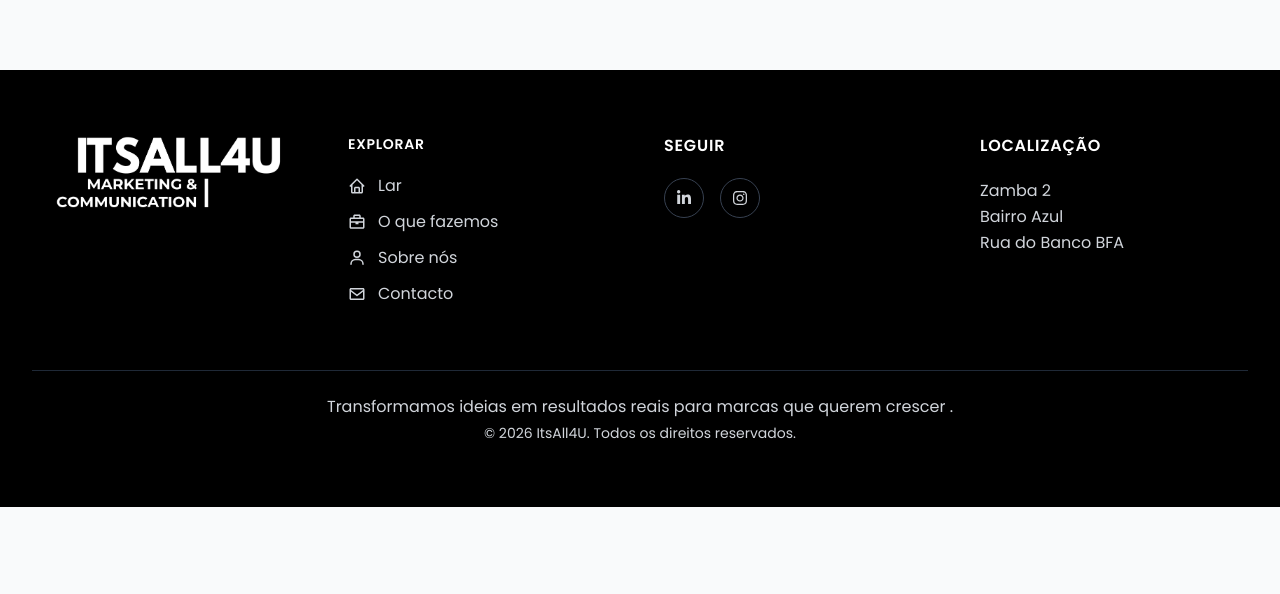
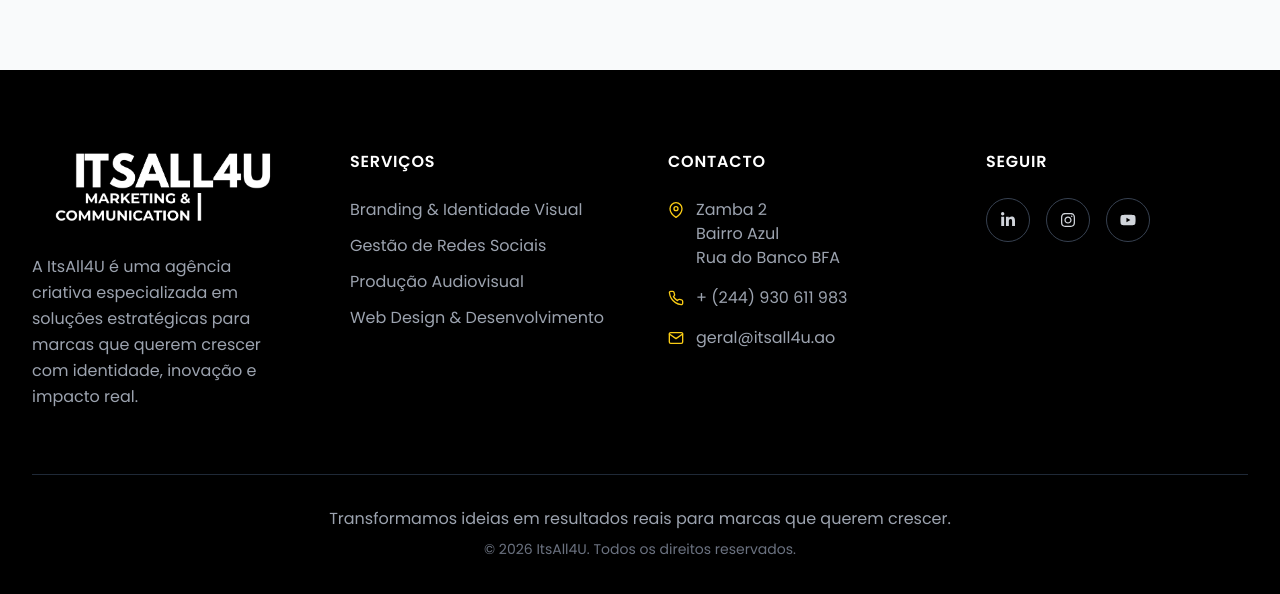
Before and after one commit to Marieth23-cmd/itsall4u, a Next.js app: page /SobreNos in a window 1280 px wide. Shown: the part 3169-3763 px from the top of the page. Before the commit the page ends 3676 px from the top, so only its background shows below. Built offline with nearby package versions, Linux system fonts and the light colour scheme.

Commit message:
dsgaftdfts

```diff
--- a/package.json
+++ b/package.json
@@ -11,7 +11,7 @@
   "dependencies": {
     "@fontsource/funnel-sans": "^5.2.8",
     "@fontsource/poppins": "^5.2.7",
-    "framer-motion": "^12.34.0",
+    "framer-motion": "^12.34.3",
     "next": "14.2.33",
     "react": "^18",
     "react-dom": "^18",
--- a/src/app/Components/Empresas.tsx
+++ b/src/app/Components/Empresas.tsx
@@ -7,7 +7,7 @@ import { CgChevronLeft, CgChevronRight } from "react-icons/cg";
 const allLogos = [
   "https://res.cloudinary.com/dhpa1juyr/image/upload/v1772017961/empresawongo_p50zbs.png",
   "https://res.cloudinary.com/dhpa1juyr/image/upload/v1772017959/empresawaa_d3jgar.png",
-  "https://res.cloudinary.com/dhpa1juyr/image/upload/v1772017953/empresaubri_yae8bm.png",
+  "https://res.cloudinary.com/dhpa1juyr/image/upload/v1772199298/empresaubri_wewwax.png",
   "https://res.cloudinary.com/dhpa1juyr/image/upload/v1772017953/empresasuper_vhceyu.png",
   "https://res.cloudinary.com/dhpa1juyr/image/upload/v1772017952/empresarevitur_llqcf2.png",
   "https://res.cloudinary.com/dhpa1juyr/image/upload/v1772017952/empresarise_u2865f.png",
@@ -17,7 +17,7 @@ const allLogos = [
   "https://res.cloudinary.com/dhpa1juyr/image/upload/v1772017942/empresageo_vvyjkk.png",
   "https://res.cloudinary.com/dhpa1juyr/image/upload/v1772017941/empresafarma_xcb9om.png",
   "https://res.cloudinary.com/dhpa1juyr/image/upload/v1772017940/empresaequilibrium_rx7kvz.png",
-  "https://res.cloudinary.com/dhpa1juyr/image/upload/v1772017938/empresacabship_z4in4x.jpg",
+  "https://res.cloudinary.com/dhpa1juyr/image/upload/v1772198994/empresacabship_gjysce.png",
   "https://res.cloudinary.com/dhpa1juyr/image/upload/v1772017936/empresabwizer_gnabrt.png",
   "https://res.cloudinary.com/dhpa1juyr/image/upload/v1772017932/empresabet_zthppi.png",
   "https://res.cloudinary.com/dhpa1juyr/image/upload/v1772017929/empresa1_rlaokj.png",
@@ -78,8 +78,8 @@ export default function CarrosselEmpresas() {
             {allLogos.map((logo, idx) => (
               <div
                 key={idx}
-                className="flex-shrink-0 w-28 h-28 flex items-center justify-center filter grayscale
-                opacity-70 hover:grayscale-0  transition bg-black/5 rounded-full p-4"
+                className="flex-shrink-0 w-28 h-28  lg:w-32 lg:h-32 flex items-center justify-center filter grayscale
+                opacity-70 hover:grayscale-0  transition bg-black/5 rounded-full lg:p-4 p-6 "
               >
                 <Image
                   src={logo}
--- a/src/app/Components/Footer.tsx
+++ b/src/app/Components/Footer.tsx
@@ -1,110 +1,126 @@
-import { FaInstagram, FaLinkedinIn } from "react-icons/fa";
-import Link from "next/link";
+import { FaInstagram, FaLinkedinIn, FaYoutube } from "react-icons/fa";
+import { FiPhone, FiMail, FiMapPin } from "react-icons/fi";
 import Image from "next/image";
-import { BiBriefcase, BiEnvelope, BiHome, BiUser } from "react-icons/bi";
 
 export default function Footer() {
   return (
-    <footer className="bg-black ">
-      <div className="max-w-[1500px] mx-auto px-8 py-16">
+    <footer className="bg-black">
+      <div className="max-w-[1500px] mx-auto px-8 py-20">
 
         {/* CONTEÚDO */}
-        <div className="grid grid-cols-1 sm:grid-cols-2 md:grid-cols-4 gap-12">
+        <div className="grid grid-cols-1 sm:grid-cols-2 md:grid-cols-4 gap-14">
 
-          {/* BRAND */}
-          <div>
+          {/* BRAND + DESCRIÇÃO */}
+          <div className="space-y-6">
             <Image
-                    src="/itsall/logo.png"
-                    alt="Logo"
-                    width={250}
-                    height={150}
-                    className="object-contain bg-white invert mb-4"
-                    priority
-                  />
+              src="/itsall/logo.png"
+              alt="ItsAll4U Logo"
+              width={240}
+              height={160}
+              className="object-contain bg-white invert"
+              priority
+            />
 
+            <p className="text-gray-400 leading-relaxed text-base">
+              A ItsAll4U é uma agência criativa especializada em soluções estratégicas
+              para marcas que querem crescer com identidade, inovação e impacto real.
+            </p>
           </div>
 
-          {/* EXPLORAR */}
+          {/* SERVIÇOS */}
           <div>
-            <h3 className="text-white font-semibold text-sm uppercase tracking-wider mb-5">
-              Explorar
+            <h3 className="text-white font-semibold uppercase tracking-wider text-base mb-6">
+              Serviços
             </h3>
-            <ul className="space-y-3 text-gray-300">
-              <ul className="space-y-3 text-gray-300 text-base">
-                <li>
-                  <Link href="/" className="flex items-center gap-3 hover:text-yellow-400 transition">
-                    <BiHome size={18} />
-                    Lar
-                  </Link>
-                </li>
 
-                <li>
-                  <Link href="/OqueFizemos" className="flex items-center gap-3 hover:text-yellow-400 transition">
-                    <BiBriefcase size={18} />
-                    O que fazemos
-                  </Link>
-                </li>
-
-                <li>
-                  <Link href="/SobreNos" className="flex items-center gap-3 hover:text-yellow-400 transition">
-                    <BiUser size={18} />
-                    Sobre nós
-                  </Link>
-                </li>
-
-                <li>
-                  <Link href="/enviarEmail" className="flex items-center gap-3 hover:text-yellow-500 transition">
-                    <BiEnvelope size={18} />
-                    Contacto
-                  </Link>
-                </li>
-              </ul>
+            <ul className="space-y-3 text-gray-400 text-base">
+              <li>Branding & Identidade Visual</li>
+              <li>Gestão de Redes Sociais</li>
+              <li>Produção Audiovisual</li>
+              <li>Web Design & Desenvolvimento</li>
             </ul>
           </div>
 
-          {/* SOCIAL */}
+          {/* CONTACTO */}
           <div>
-            <h3 className="text-white font-semibold text-base uppercase tracking-wider mb-5">
+            <h3 className="text-white font-semibold uppercase tracking-wider text-base mb-6">
+              Contacto
+            </h3>
+
+            <ul className="space-y-4 text-gray-400 text-base">
+              <li className="flex items-start gap-3">
+                <FiMapPin className="mt-1 text-yellow-400" />
+                <span>
+                  Zamba 2 <br />
+                  Bairro Azul <br />
+                  Rua do Banco BFA
+                </span>
+              </li>
+
+              <li className="flex items-center gap-3">
+                <FiPhone className="text-yellow-400" />
+               + (244) 930 611 983
+              </li>
+
+              <li className="flex items-center gap-3">
+                <FiMail className="text-yellow-400" />
+                geral@itsall4u.ao
+              </li>
+            </ul>
+          </div>
+
+          {/* REDES SOCIAIS */}
+          <div>
+            <h3 className="text-white font-semibold uppercase tracking-wider text-base mb-6">
               Seguir
             </h3>
+
             <div className="flex items-center gap-4 text-gray-300">
               <a
                 href="https://www.linkedin.com/company/itsall4u"
-                className="w-10 h-10 flex items-center justify-center rounded-full border border-gray-700 hover:border-yellow-400 hover:text-yellow-400 transition"
+                target="_blank"
+                className="w-11 h-11 flex items-center justify-center rounded-full
+                border border-gray-700
+                hover:border-yellow-400 hover:text-yellow-400
+                transition duration-300"
               >
                 <FaLinkedinIn />
               </a>
+
               <a
                 href="https://www.instagram.com/itsall4u.ao/"
-                className="w-10 h-10 flex items-center justify-center rounded-full border border-gray-700 hover:border-yellow-400 hover:text-yellow-400 transition"
+                target="_blank"
+                className="w-11 h-11 flex items-center justify-center rounded-full
+                border border-gray-700
+                hover:border-yellow-400 hover:text-yellow-400
+                transition duration-300"
               >
                 <FaInstagram />
               </a>
+
+              <a
+                href="https://www.youtube.com/@ItsAll4uangola"
+                target="_blank"
+                className="w-11 h-11 flex items-center justify-center rounded-full
+                border border-gray-700
+                hover:border-yellow-400 hover:text-yellow-400
+                transition duration-300"
+              >
+                <FaYoutube />
+              </a>
             </div>
-          </div>
-
-          {/* LOCALIZAÇÃO */}
-          <div>
-            <h3 className="text-white font-semibold text-base uppercase tracking-wider mb-5">
-              Localização
-            </h3>
-            <p className="text-gray-300 leading-relaxed">
-              Zamba 2<br />
-              Bairro Azul<br />
-              Rua do Banco BFA
-            </p>
           </div>
 
         </div>
 
         {/* DIVISOR */}
-        <div className="border-t border-gray-800 mt-16 pt-6 text-center">
-          <div className="text-gray-300 text-sm">
-            <p className="mb-4 lg:mb-1 text-sm lg:text-base">Transformamos ideias em resultados reais para marcas que querem crescer .</p>
-             <p>© {new Date().getFullYear()} ItsAll4U. Todos os direitos reservados.</p>
-
-            </div>
-
+        <div className="border-t border-gray-800 mt-16 pt-8 text-center text-gray-400 text-base space-y-2">
+          <p>
+            Transformamos ideias em resultados reais para marcas que querem crescer.
+          </p>
+          <p className="text-sm text-gray-500">
+            © {new Date().getFullYear()} ItsAll4U. Todos os direitos reservados.
+          </p>
         </div>
 
       </div>
--- a/src/app/portfolio/[slug]/page.tsx
+++ b/src/app/portfolio/[slug]/page.tsx
@@ -17,7 +17,7 @@ const empresas = [
     slug: "lucrum-trust",
     nome: "LUCRUM TRUST",
     descricao: "Projetos de branding e website institucional.",
-    fotoPerfil: "https://res.cloudinary.com/dhpa1juyr/image/upload/v1772125016/fotolucrum_pcx7tj.webp",
+    fotoPerfil: "https://res.cloudinary.com/dhpa1juyr/image/upload/v1772208322/lucrumtrust_sw9s0g.png",
     trabalhos: [
       "/trabalhosfeitosE/portlucrum1.png",
       "/trabalhosfeitosE/portlucrum2.png",
--- a/src/app/portfolio/page.tsx
+++ b/src/app/portfolio/page.tsx
@@ -5,7 +5,7 @@ import Link from "next/link"
 
  const imagensEmpresas =[
     {
-        image:"https://res.cloudinary.com/dhpa1juyr/image/upload/v1772125016/fotolucrum_pcx7tj.webp",
+        image:"https://res.cloudinary.com/dhpa1juyr/image/upload/v1772208322/lucrumtrust_sw9s0g.png",
         nome:"LUCRUM TRUST",
         icone:"→",
         slug:"lucrum-trust"
```
Also changed, not shown: src/app/Components/Apresentacao.tsx (+43 -21 lines), src/app/Components/Convite.tsx (+19 -8 lines), src/app/Components/beneficios.tsx (+45 -11 lines), src/app/OqueFizemos/page.tsx (+23 -7 lines), src/app/SobreNos/page.tsx (+30 -26 lines), 1 other file (tests, documents, lock files or other folders).
